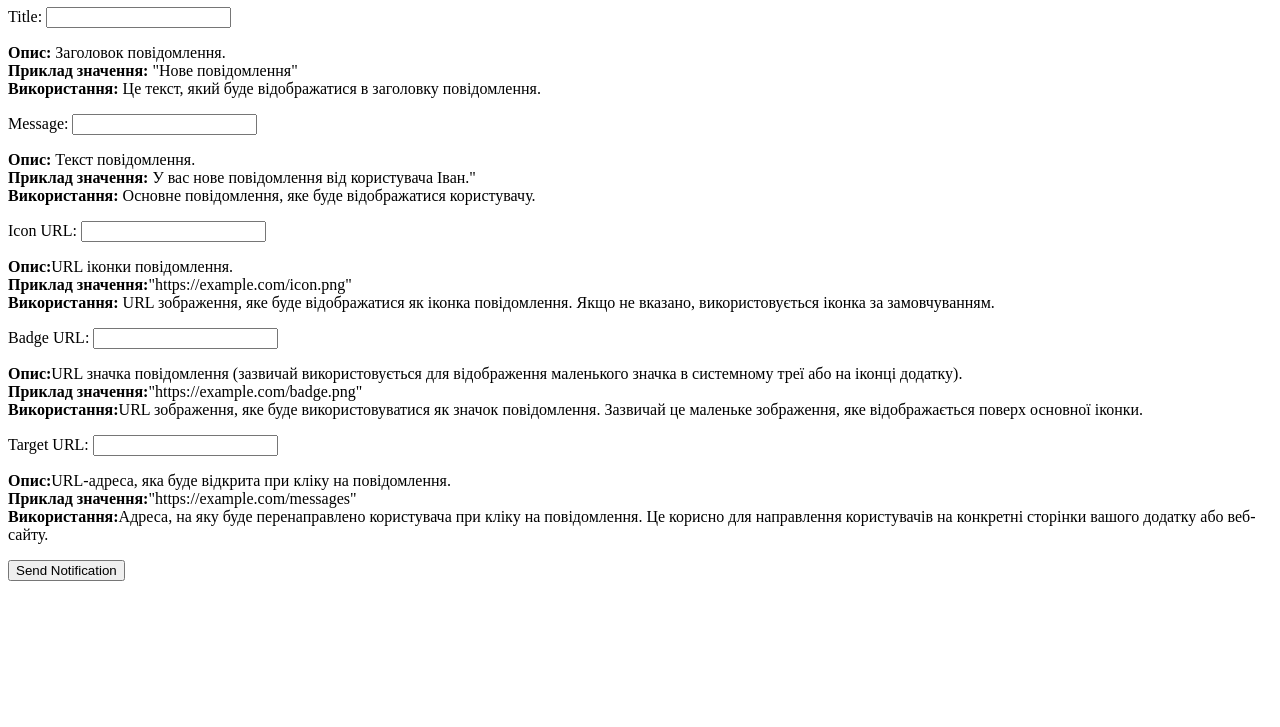
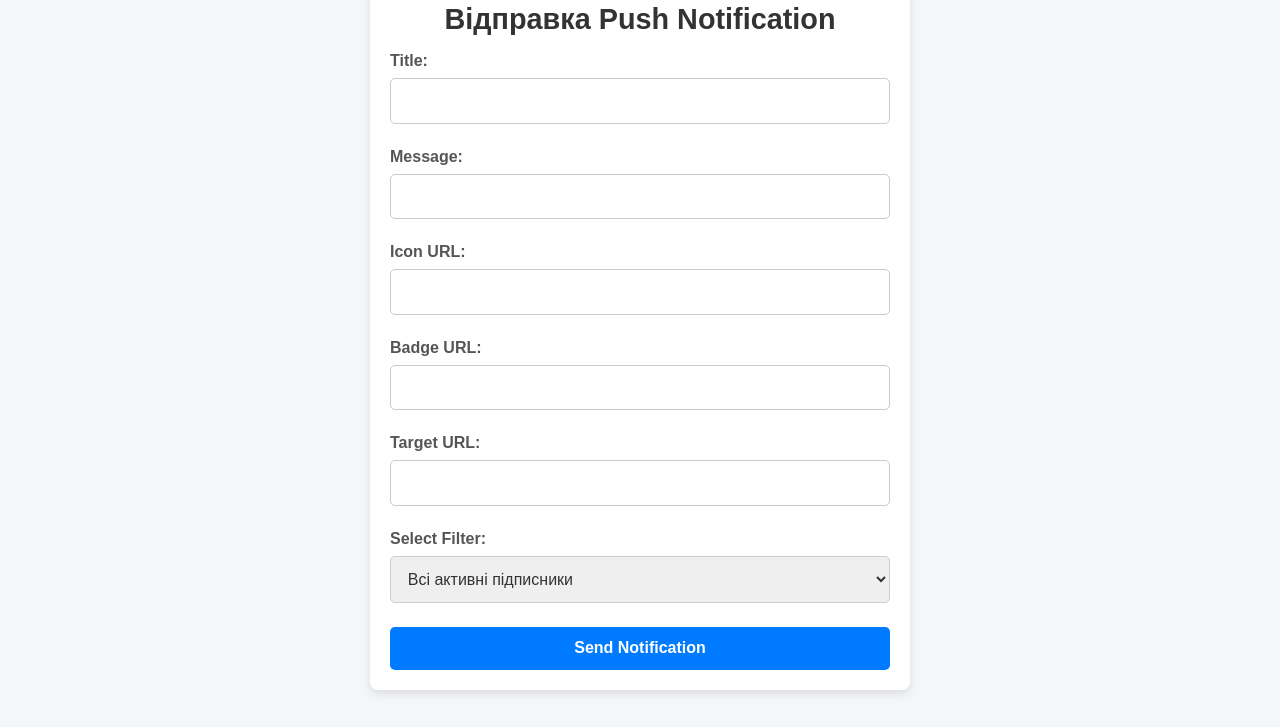
Before and after one commit to AtnTeam/Adminka, a plain HTML site: page index.html in a window 1280 px wide. Shown: the part 73-800 px from the top of the page. Drawn offline with Linux system fonts and the light colour scheme.

Commit message:
added fillters

```diff
--- a/index.html
+++ b/index.html
@@ -5,55 +5,128 @@
     <meta charset="UTF-8">
     <meta name="viewport" content="width=device-width, initial-scale=1.0">
     <title>Admin Panel</title>
+    <style>
+        body {
+            display: flex;
+            justify-content: center;
+            align-items: center;
+            min-height: 100vh;
+            margin: 0;
+            background-color: #f4f6f9;
+            font-family: Arial, sans-serif;
+        }
+
+        h1 {
+            text-align: center;
+            color: #333;
+            font-size: 1.8rem;
+            margin-bottom: 1rem;
+        }
+
+        form {
+            background-color: #ffffff;
+            border-radius: 8px;
+            box-shadow: 0 4px 8px rgba(0, 0, 0, 0.1);
+            padding: 20px;
+            width: 90%;
+            max-width: 500px;
+        }
+
+        form div {
+            margin-bottom: 1.5rem;
+        }
+
+        label {
+            display: block;
+            font-weight: bold;
+            margin-bottom: 0.5rem;
+            color: #555;
+        }
+
+        input[type="text"],
+        select {
+            width: 100%;
+            padding: 0.8rem;
+            border: 1px solid #ccc;
+            border-radius: 5px;
+            box-sizing: border-box;
+            font-size: 1rem;
+            color: #333;
+        }
+
+        input[type="text"]:focus,
+        select:focus {
+            outline: none;
+            border-color: #007bff;
+            box-shadow: 0 0 5px rgba(0, 123, 255, 0.2);
+        }
+
+        button {
+            width: 100%;
+            padding: 0.8rem;
+            background-color: #007bff;
+            border: none;
+            border-radius: 5px;
+            color: #ffffff;
+            font-size: 1rem;
+            font-weight: bold;
+            cursor: pointer;
+            transition: background-color 0.3s;
+        }
+
+        button:hover {
+            background-color: #0056b3;
+        }
+
+        button:focus {
+            outline: none;
+            box-shadow: 0 0 5px rgba(0, 123, 255, 0.4);
+        }
+
+        /* Mobile adjustments */
+        @media (max-width: 500px) {
+            form {
+                padding: 15px;
+            }
+
+            h1 {
+                font-size: 1.5rem;
+            }
+        }
+    </style>
 </head>
 
 <body>
-    <h1>Відправка Push Notification для всіх підписників</h1>
     <form id="notificationForm">
+        <h1>Відправка Push Notification</h1>
         <div>
             <label for="title">Title:</label>
             <input type="text" id="title" name="title" required>
-            <p><b>Опис:</b> Заголовок повідомлення. <br>
-                <b>Приклад значення:</b> "Нове повідомлення" <br>
-                <b>Використання:</b> Це текст, який буде відображатися в заголовку повідомлення.<br>
-            </p>
         </div>
         <div>
             <label for="message">Message:</label>
             <input type="text" id="message" name="message" required>
-            <p><b>Опис:</b> Текст повідомлення. <br>
-                <b>Приклад значення:</b> У вас нове повідомлення від користувача Іван." <br>
-                <b>Використання:</b> Основне повідомлення, яке буде відображатися користувачу.<br>
-            </p>
         </div>
         <div>
             <label for="icon">Icon URL:</label>
             <input type="text" id="icon" name="icon">
-            <p><b>Опис:</b>URL іконки повідомлення. <br>
-                <b>Приклад значення:</b>"https://example.com/icon.png" <br>
-                <b>Використання:</b> URL зображення, яке буде відображатися як іконка повідомлення. Якщо не
-                вказано, використовується іконка за замовчуванням.<br>
-            </p>
         </div>
         <div>
             <label for="badge">Badge URL:</label>
             <input type="text" id="badge" name="badge">
-            <p><b>Опис:</b>URL значка повідомлення (зазвичай використовується для відображення маленького значка в
-                системному
-                треї або на іконці додатку).<br>
-                <b>Приклад значення:</b>"https://example.com/badge.png" <br>
-                <b>Використання:</b>URL зображення, яке буде використовуватися як значок повідомлення. Зазвичай це
-                маленьке зображення, яке відображається поверх основної іконки.<br>
-            </p>
         </div>
         <div>
             <label for="url">Target URL:</label>
             <input type="text" id="url" name="url">
-            <p><b>Опис:</b>URL-адреса, яка буде відкрита при кліку на повідомлення.<br>
-                <b>Приклад значення:</b>"https://example.com/messages" <br>
-                <b>Використання:</b>Адреса, на яку буде перенаправлено користувача при кліку на повідомлення. Це
-                корисно для направлення користувачів на конкретні сторінки вашого додатку або веб-сайту.<br>
-            </p>
+        </div>
+        <div>
+            <label for="filter">Select Filter:</label>
+            <select id="filter" name="filter" required>
+                <option value="all">Всі активні підписники</option>
+                <option value="regDepZero">Підписники з reg = 0 та dep = 0</option>
+                <option value="regGreaterThanOneDepZero">Підписники з reg ≥ 1 та dep = 0</option>
+                <option value="depOneOrMore">Підписники з dep ≥ 1</option>
+            </select>
         </div>
         <button type="submit">Send Notification</button>
     </form>
@@ -67,17 +140,19 @@
             const icon = document.getElementById('icon').value;
             const badge = document.getElementById('badge').value;
             const url = document.getElementById('url').value;
+            const filter = document.getElementById('filter').value;
 
             const payload = {
                 title,
                 message,
                 icon,
                 badge,
-                url
+                url,
+                filter
             };
 
             try {
-                const response = await fetch('https://perederiy.space/sendNotificationToAll', {
+                const response = await fetch('https://perederiy.space/sendFilteredNotification', {
                     method: 'POST',
                     headers: {
                         'Content-Type': 'application/json'
```
